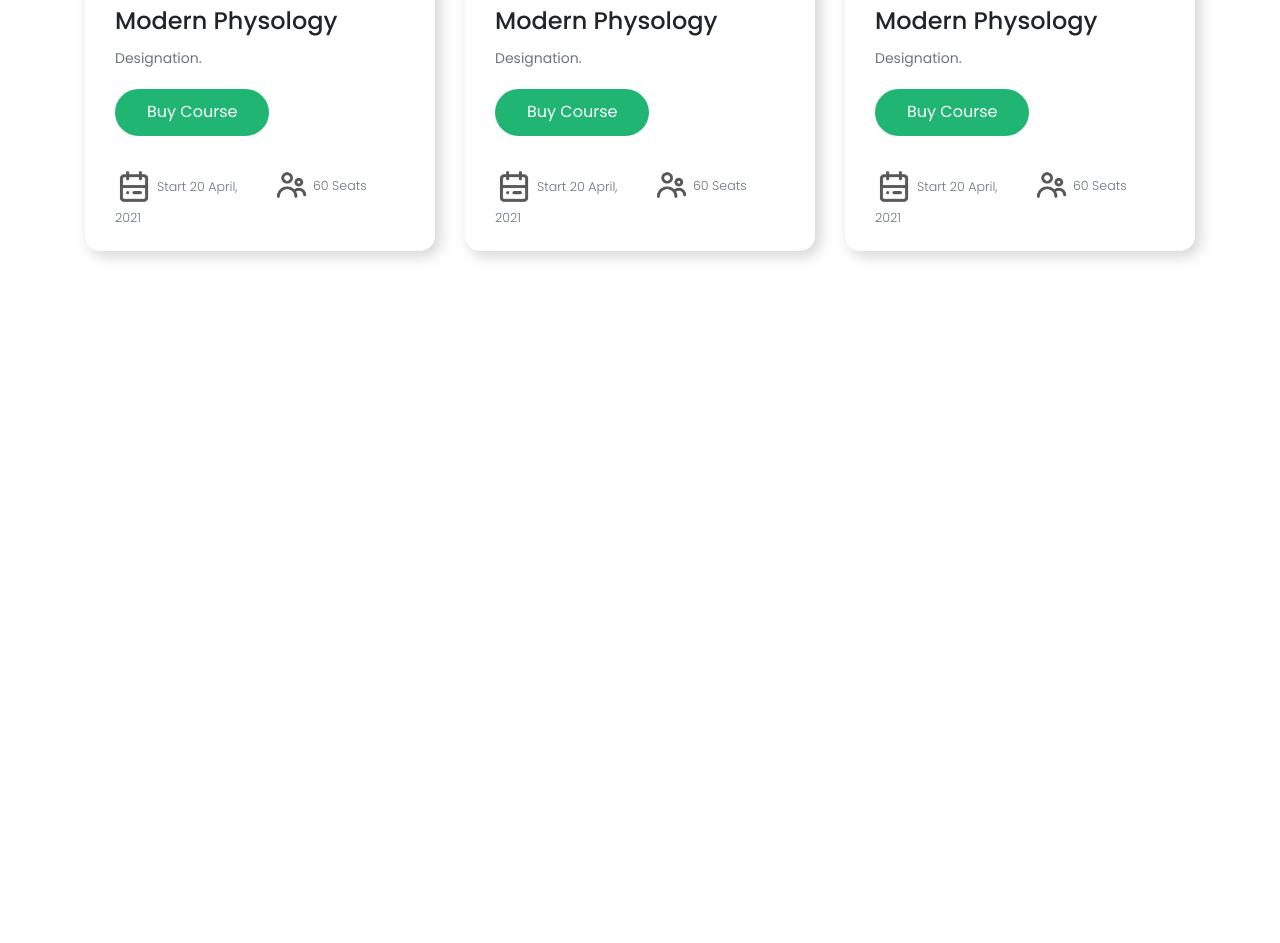
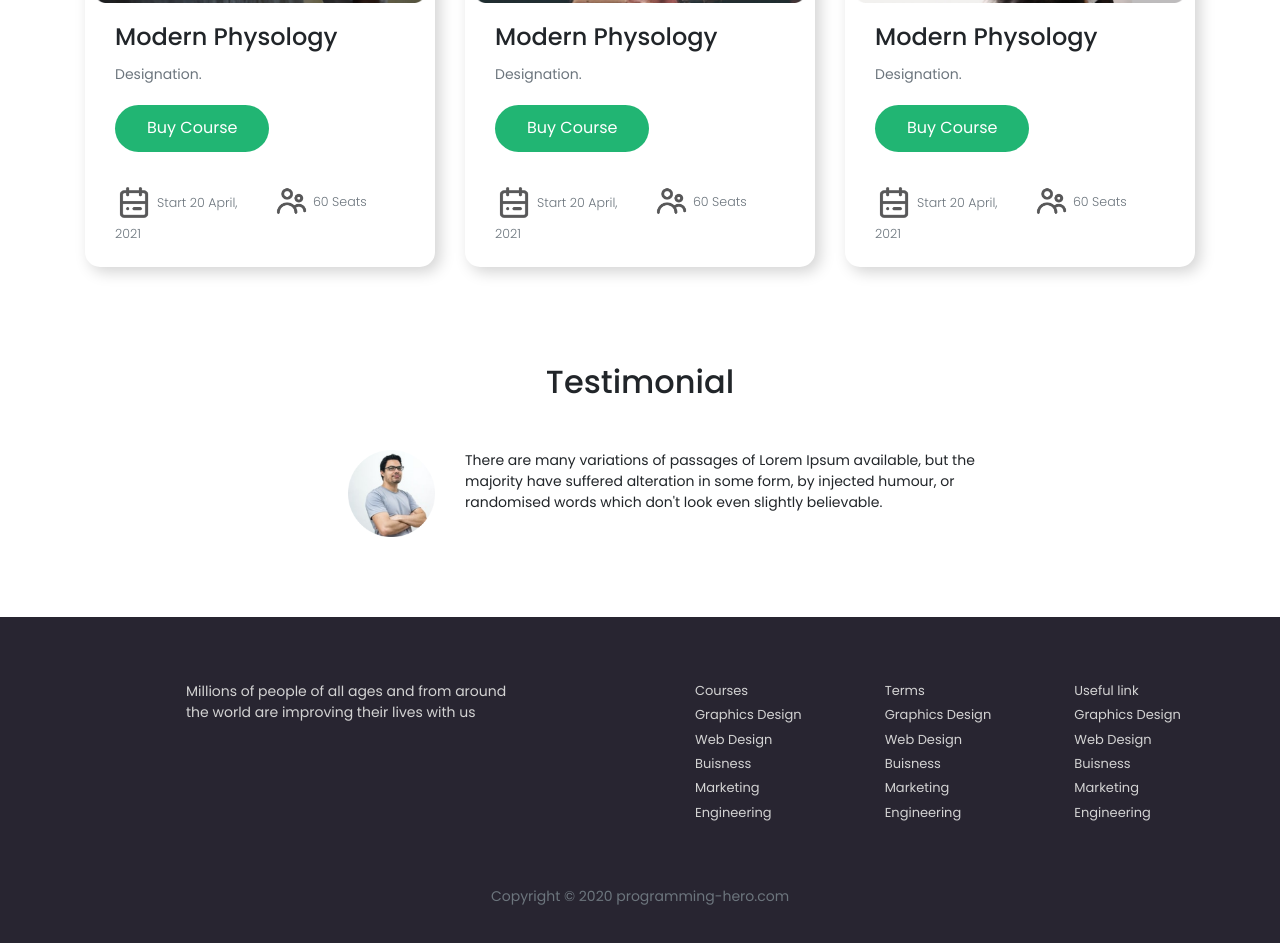
Before and after one commit to forid1026/E-school-project, a plain HTML site: page index.html in a window 1280 px wide. Shown: the part 1332-2275 px from the top of the page. Before the commit the page ends 1663 px from the top, so only its background shows below. Drawn offline with Linux system fonts and the light colour scheme.

Commit message:
Finished

```diff
--- a/css/style.css
+++ b/css/style.css
@@ -24,6 +24,7 @@ header{
     background: #21B573;
     border-radius: 25px;
     border: none;
+    color: #FFFFFF;
 
 }
 .container h6{
@@ -87,3 +88,37 @@ header{
     font-size: 24px;
     font-weight: 500;
 }
+
+/* footer section */
+
+#footer{
+    background: #282531;
+    color: #FFFFFF;
+}
+
+ul li {
+    list-style-type: none;
+    color: lightgray;
+    font-size: 13px;
+}
+ul a li:nth-child(2n+1){
+    margin-bottom: .3rem;
+}
+
+ul  a:hover li:first-child{
+    color: #FFFFFF;
+    font-weight: 400;
+}
+
+#footer .quotes{
+    color: lightgray;
+    padding: 0 100px;
+}
+
+
+
+@media (max-width: 991px){
+    .sign-in-button{
+        width: 15%;
+    }
+}
--- a/index.html
+++ b/index.html
@@ -37,7 +37,7 @@
                         <a class="nav-link" href="#">Blogs</a>
                     </li>
                     <li class="nav-item sign-in-button">
-                        <a class="nav-link" href="#">Sign in</a>
+                        <a class="nav-link text-light" href="#">Sign in</a>
                     </li>
                 </div>
               </nav>
@@ -60,7 +60,7 @@
     <section id="courses">
         <div class="container mt-5">
             <div class="row">
-                <div class="col-md-3">
+                <div class="col-md-3 mb-3">
                     <div class="card p-3">
                         <img src="./images/ICON/book.png" class="card-img-top icon w-25" alt="...">
                         <div class="card-body">
@@ -69,7 +69,7 @@
                         </div>
                       </div>
                 </div>
-                <div class="col-md-3">
+                <div class="col-md-3 mb-3">
                     <div class="card p-4">
                         <img src="./images/ICON/Students.png" class="card-img-top icon w-25" alt="...">
                         <div class="card-body">
@@ -87,7 +87,7 @@
                         </div>
                       </div>
                 </div>
-                <div class="col-md-3">
+                <div class="col-md-3 mb-3">
                     <div class="card p-4">
                         <img src="./images/ICON/Test.png" class="card-img-top icon w-25" alt="...">
                         <div class="card-body">
@@ -106,7 +106,7 @@
         <div class="container online-courses">
             <h2 class="text-center mb-5">Online Class</h2>
             <div class="row">
-                <div class="col-md-4">
+                <div class="col-md-4 mb-3">
                     <div class="card">
                         <img src="./images/Photos/Morder pyschology.png" class="rounded card-img-top" alt="...">
                         <div class="card-body">
@@ -126,7 +126,7 @@
                         </div>
                       </div>
                 </div>
-                <div class="col-md-4">
+                <div class="col-md-4 mb-3">
                     <div class="card">
                         <img src="./images/Photos/Morder psyc.png" class="rounded card-img-top" alt="...">
                         <div class="card-body">
@@ -146,7 +146,7 @@
                         </div>
                       </div>
                 </div>
-                <div class="col-md-4">
+                <div class="col-md-4 mb-3">
                     <div class="card">
                         <img src="./images/Photos/Morder pychons.png" class="rounded card-img-top" alt="...">
                         <div class="card-body">
@@ -170,6 +170,111 @@
         </div>
     </section>
 
+    <!-- Testimonial Section -->
+
+    <section id="testimonial">
+        <div class="container">
+            <h2 class="text-center mb-5">Testimonial</h2>
+            <div class="row d-flex ">
+                <div class="col-md-4 d-flex justify-content-end">
+                    <img src="./images/Photos/Man.png" class="w-25" alt="Client">
+                </div>
+                <div class="col-md-6">
+                    <p>There are many variations of passages of Lorem Ipsum available, but the
+                        majority have suffered alteration in some form, by injected humour,
+                       or randomised words which don't look even slightly believable.</p>
+                </div>
+            </div>
+        </div>
+    </section>
+
+    <!-- footer section -->
+    <section id="footer">
+        <div class="container p-3 mb-0">
+            <div class="row mt-5">
+                <div class="col-md-6 col-sm-12">
+                    <p class="quotes">Millions of people of all ages and from around
+                        the world are improving their lives with us</p>
+                </div>
+                <div class="col-md-2 col-sm-4">
+
+                    <ul>
+                        <a href="#">
+                            <li>Courses</li>
+                        </a>
+                        <a href="#">
+                            <li>Graphics Design</li>
+                        </a>
+                        <a href="#">
+                            <li>Web Design</li>
+                        </a>
+                        <a href="#">
+                            <li>Buisness</li>
+                        </a>
+                        <a href="#">
+                            <li>Marketing</li>
+                        </a>
+                        <a href="#">
+                            <li>Engineering</li>
+                        </a>
+                    </ul>
+
+                </div>
+                <div class="col-md-2 col-sm-4">
+
+                    <ul>
+                        <a href="#">
+                            <li>Terms</li>
+                        </a>
+                        <a href="#">
+                            <li>Graphics Design</li>
+                        </a>
+                        <a href="#">
+                            <li>Web Design</li>
+                        </a>
+                        <a href="#">
+                            <li>Buisness</li>
+                        </a>
+                        <a href="#">
+                            <li>Marketing</li>
+                        </a>
+                        <a href="#">
+                            <li>Engineering</li>
+                        </a>
+                    </ul>
+
+                </div>
+                <div class="col-md-2 col-sm-4">
+
+                    <ul>
+                        <a href="#">
+                            <li>Useful link</li>
+                        </a>
+                        <a href="#">
+                            <li>Graphics Design</li>
+                        </a>
+                        <a href="#">
+                            <li>Web Design</li>
+                        </a>
+                        <a href="#">
+                            <li>Buisness</li>
+                        </a>
+                        <a href="#">
+                            <li>Marketing</li>
+                        </a>
+                        <a href="#">
+                            <li>Engineering</li>
+                        </a>
+                    </ul>
+
+                </div>
+            </div>
+            <footer class="mt-5">
+                <p class="text-muted text-center">Copyright &copy; 2020 programming-hero.com</p>
+            </footer>
+</div>
+    </section>
+
 
     <!-- JS link -->
     <script src="js/jquery-3.5.1.slim.min.js"></script>
```
